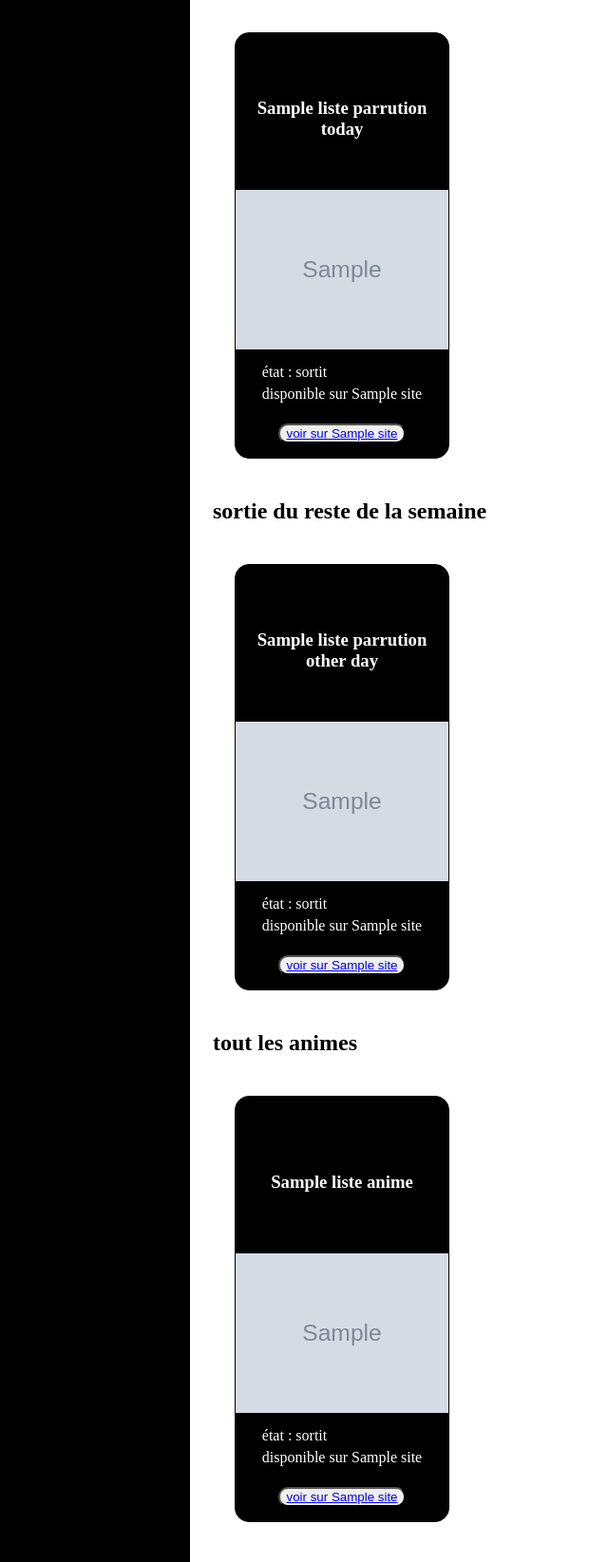
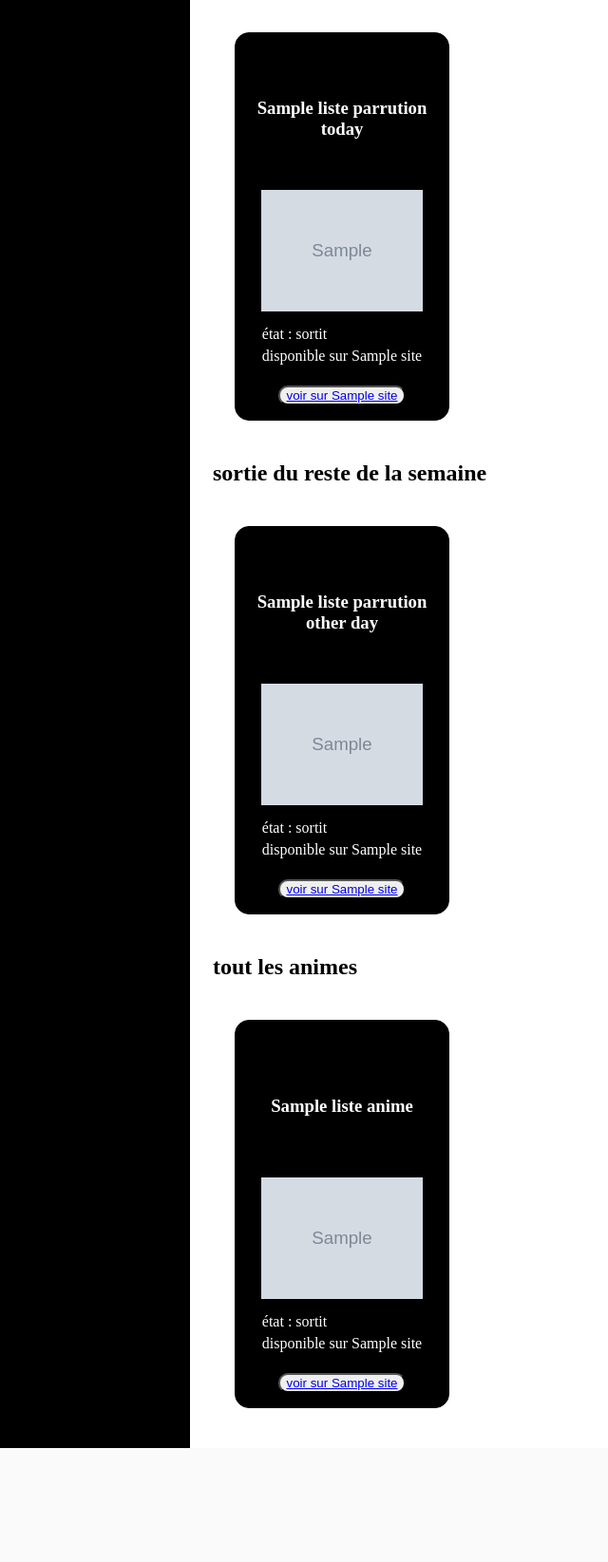
Before and after one commit to carmut/anime-web-liste, a Symfony app: template templates/home_page/index.html.twig in a window 1280 px wide. Shown: the part 893-2538 px from the top of the page at 95% size, without its empty margins (0-640 px from the left). After the commit the page ends 2418 px from the top, so only its background shows below. Run offline with Twig, Linux system fonts and the light colour scheme; the template is opened without the code that fills it: most values are stand-ins (such as "Sample title", 1, 10 or a date in 2020); grey boxes marked "Sample" are stand-in pictures; some libraries are stand-ins or nearby versions.

Commit message:
correction card

```diff
--- a/public/css/accueil.css
+++ b/public/css/accueil.css
@@ -59,7 +59,8 @@
 }
 
 .card-image img{
-    width: 14em;
+    max-width: 14em;
+    height: 8em;
 }
 
 .card-img{
```
